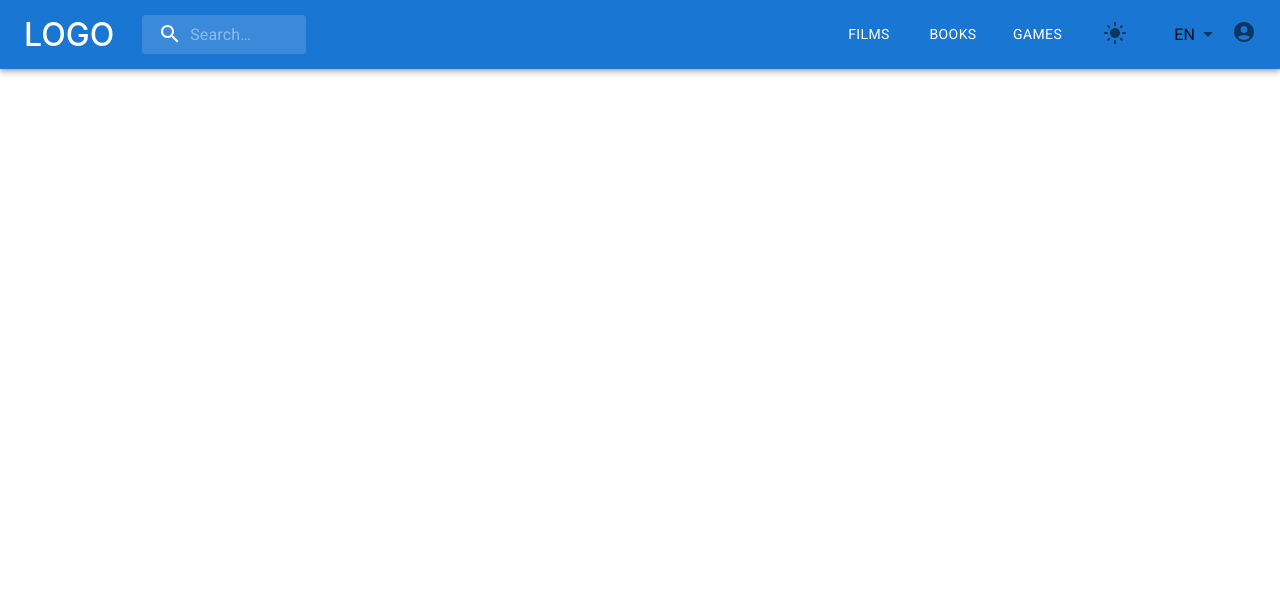
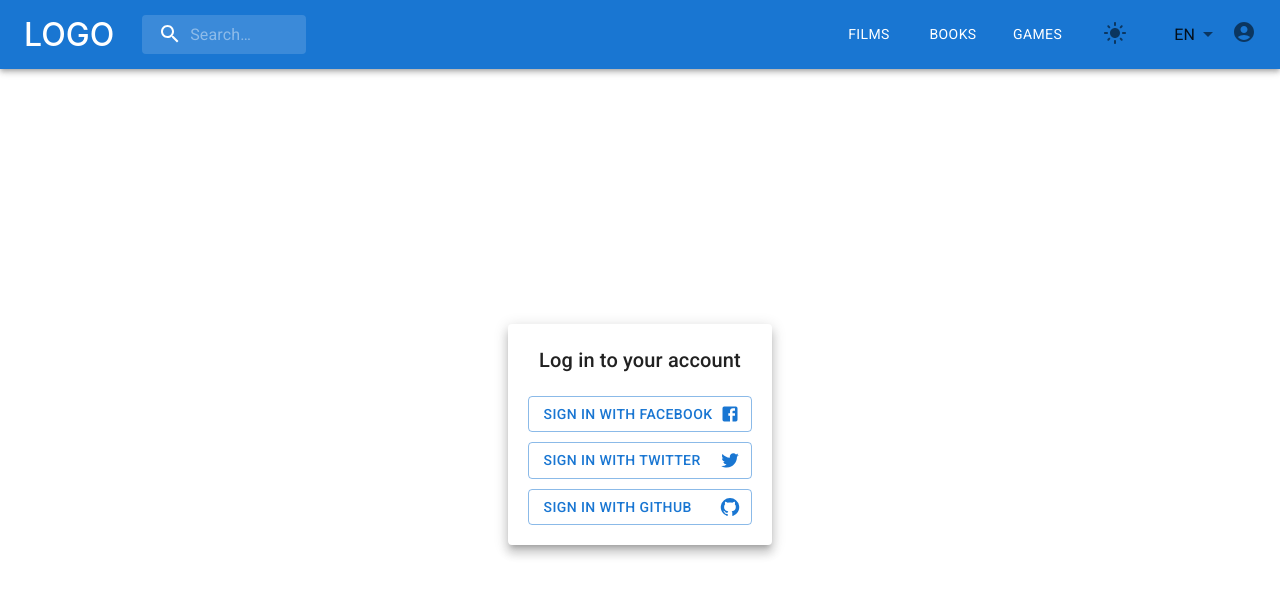
Before and after one commit to horoshopodumaj/recommendations, a React (Create React App) app in the folder client/: page /login in a window 1280 px wide. Shown: the top 596 px of the page. Built offline with nearby package versions, Linux system fonts and the light colour scheme.

Commit message:
added login page

```diff
--- a/client/src/App.js
+++ b/client/src/App.js
@@ -1,9 +1,11 @@
 import Header from "./components/Header";
+import Login from "./components/Login";
 
 function App() {
     return (
         <div className="App">
             <Header />
+            <Login />
         </div>
     );
 }
--- /dev/null
+++ b/client/src/components/Login.js
@@ -0,0 +1,63 @@
+import { Box, Container, Paper, TextField, Typography, Button, IconButton } from "@mui/material";
+import FacebookIcon from "@mui/icons-material/Facebook";
+import GitHubIcon from "@mui/icons-material/GitHub";
+import TwitterIcon from "@mui/icons-material/Twitter";
+import React from "react";
+
+const Login = () => {
+    return (
+        <Container
+            maxWidth="lg"
+            sx={{
+                display: "flex",
+                justifyContent: "center",
+                alignItems: "center",
+                flexGrow: 1,
+            }}>
+            <Box
+                sx={{
+                    display: "flex",
+                    justifyContent: "center",
+                    alignItems: "center",
+                }}>
+                <Paper
+                    elevation={8}
+                    sx={{
+                        display: "flex",
+                        flexDirection: "column",
+                        justifyContent: "center",
+                        alignItems: "center",
+                        height: "100%",
+                        p: "20px",
+                    }}>
+                    <Typography variant="h6" sx={{ pb: "20px" }}>
+                        Log in to your account
+                    </Typography>
+                    <Button
+                        fullWidth
+                        endIcon={<FacebookIcon />}
+                        sx={{ mb: "10px", justifyContent: "space-between" }}
+                        variant="outlined">
+                        Sign in with Facebook
+                    </Button>
+                    <Button
+                        fullWidth
+                        endIcon={<TwitterIcon />}
+                        sx={{ mb: "10px", justifyContent: "space-between" }}
+                        variant="outlined">
+                        Sign in with Twitter
+                    </Button>
+                    <Button
+                        fullWidth
+                        endIcon={<GitHubIcon />}
+                        sx={{ justifyContent: "space-between" }}
+                        variant="outlined">
+                        Sign in with GitHub
+                    </Button>
+                </Paper>
+            </Box>
+        </Container>
+    );
+};
+
+export default Login;
--- a/client/src/index.scss
+++ b/client/src/index.scss
@@ -33,3 +33,9 @@ code {
 fieldset {
     border: none !important;
 }
+
+.App {
+    display: flex;
+    flex-direction: column;
+    min-height: 100vh;
+}
```
